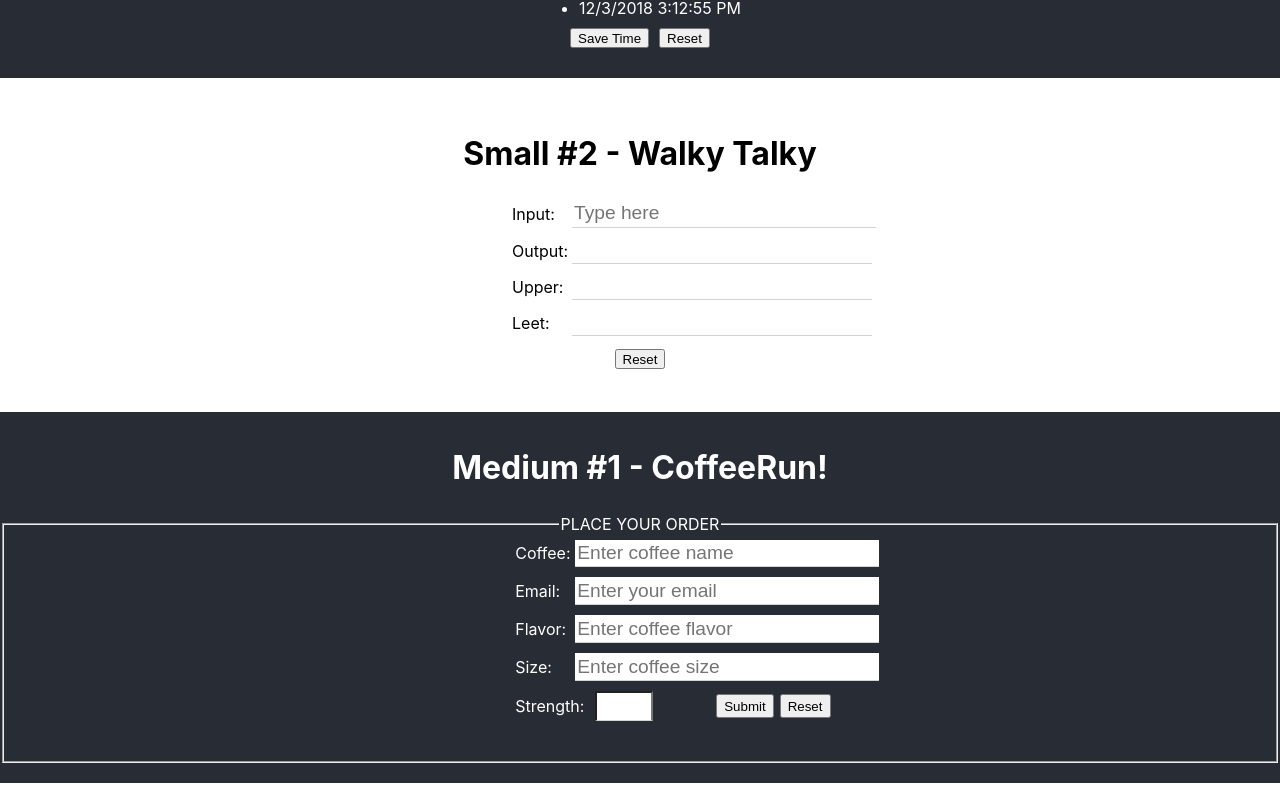
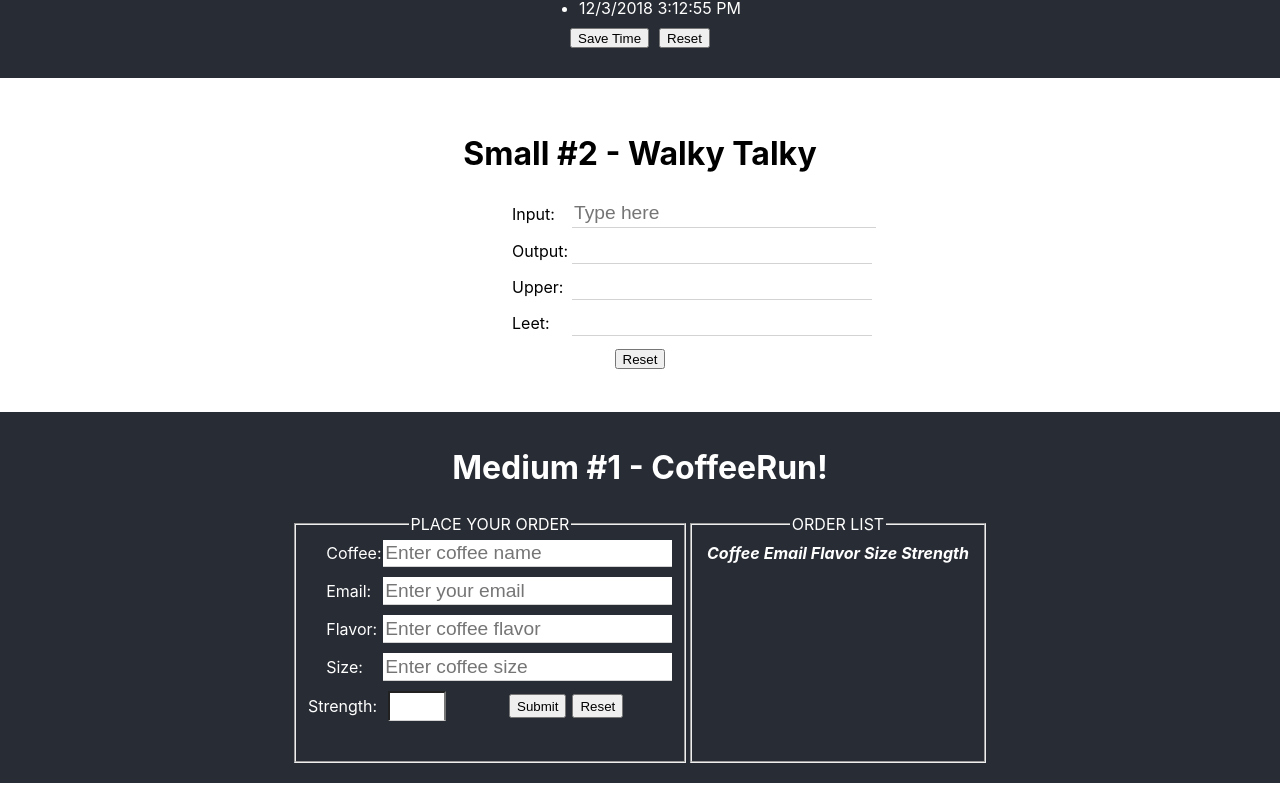
Before and after one commit to GFore/dc-React-Scoreboard, a React (Create React App) app: page / in a window 1280 px wide. Shown: the part 571-1374 px from the top of the page. Built offline with nearby package versions, Linux system fonts and the light colour scheme.

Commit message:
adds Order list disply for CoffeeRun #1

```diff
--- a/src/CoffeeForm.js
+++ b/src/CoffeeForm.js
@@ -14,14 +14,15 @@ class CoffeeForm extends Component {
   render() {
     return (
         <div>
-            <form action="https://dc-coffeerun.herokuapp.com/api/coffeeOrders" method="POST" data-form>
+            {/* <form action="https://dc-coffeerun.herokuapp.com/api/coffeeOrders" method="POST" data-form> */}
+            <form onSubmit={this._handleSubmit}>
             <fieldset >
                 <legend> PLACE YOUR ORDER</legend>
-                <div className="talky">
-                    <label className="talky-label" htmlFor="coffee">Coffee: </label>
+                <div className="cof">
+                    <label className="cof-label" htmlFor="coffee">Coffee: </label>
                     <input
                         id="coffee"
-                        className="talky-text"
+                        className="cof-text"
                         value={this.state.formCoffee}
                         onChange={(event) => this._onChange("formCoffee", event.target.value)}
                         placeholder="Enter coffee name"
@@ -29,11 +30,11 @@ class CoffeeForm extends Component {
                     />
                     <br />
                 </div>
-                <div className="talky">
-                    <label className="talky-label" htmlFor="email">Email: </label>
+                <div className="cof">
+                    <label className="cof-label" htmlFor="email">Email: </label>
                     <input
                         id="email"
-                        className="talky-text"
+                        className="cof-text"
                         value={this.state.formEmail}
                         onChange={(event) => this._onChange("formEmail", event.target.value)}
                         placeholder="Enter your email"
@@ -41,11 +42,11 @@ class CoffeeForm extends Component {
                     />
                     <br />
                 </div>
-                <div className="talky">
-                    <label className="talky-label" htmlFor="flavor">Flavor: </label>
+                <div className="cof">
+                    <label className="cof-label" htmlFor="flavor">Flavor: </label>
                     <input
                         id="flavor"
-                        className="talky-text"
+                        className="cof-text"
                         value={this.state.formFlavor}
                         onChange={(event) => this._onChange("formFlavor", event.target.value)}
                         placeholder="Enter coffee flavor"
@@ -53,11 +54,11 @@ class CoffeeForm extends Component {
                     />
                     <br />
                 </div>
-                <div className="talky">
-                    <label className="talky-label" htmlFor="size">Size: </label>
+                <div className="cof">
+                    <label className="cof-label" htmlFor="size">Size: </label>
                     <input
                         id="size"
-                        className="talky-text"
+                        className="cof-text"
                         value={this.state.formSize}
                         onChange={(event) => this._onChange("formSize", event.target.value)}
                         placeholder="Enter coffee size"
@@ -66,11 +67,11 @@ class CoffeeForm extends Component {
                     <br />
                 </div>
                 <div className="coffeeRunFormButtons">
-                    <div className="strength">
-                        <label className="talky-label" htmlFor="strength">Strength: </label>
+                    <div className="cof-strength">
+                        <label className="cof-label" htmlFor="strength">Strength: </label>
                         <input
                             id="strength"
-                            className="talky-num"
+                            className="cof-num"
                             value={this.state.formStrength}
                             onChange={(event) => this._onChange("formStrength", event.target.value)}
                             type="number"
@@ -79,7 +80,7 @@ class CoffeeForm extends Component {
                             />
                     </div>
                     <div className="btnGroup">
-                        <button onClick={() => this._handleSubmit()}>Submit</button>
+                        <button>Submit</button>
                         <button onClick={(event) => this._handleReset(event)}>Reset</button>
                     </div>
                 </div>
@@ -97,8 +98,13 @@ class CoffeeForm extends Component {
         });
     };
 
-    _handleReset = (e) => {
+    _handleSubmit = (e) => {
         e.preventDefault();
+        this.props.handleSubmit(this.state);
+        this._handleReset();
+    }
+
+    _handleReset = () => {
         this.setState({
             formCoffee: "",
             formEmail: "",
--- /dev/null
+++ b/src/CoffeeList.js
@@ -0,0 +1,35 @@
+import React from 'react';
+
+const CoffeeList = (props) => {
+    return (
+        <fieldset>
+            <legend> ORDER LIST </legend>
+            <table>
+                <thead>
+                    <tr>
+                        <td>Coffee</td>
+                        <td>Email</td>
+                        <td>Flavor</td>
+                        <td>Size</td>
+                        <td>Strength</td>
+                    </tr>
+                </thead>
+                <tbody>
+                    {props.orders.map((item, index) => {
+                        return (
+                                <tr key={index}>
+                                    <td>{item.formCoffee}</td>
+                                    <td>{item.formEmail}</td>
+                                    <td>{item.formFlavor}</td>
+                                    <td>{item.formSize}</td>
+                                    <td>{item.formStrength}</td>
+                                </tr>
+                        );
+                    })}
+                </tbody>
+            </table>
+        </fieldset>
+    );
+};
+
+export default CoffeeList;
--- a/src/CoffeeRuns.js
+++ b/src/CoffeeRuns.js
@@ -1,6 +1,6 @@
 import React, { Component } from 'react';
 import CoffeeForm from './CoffeeForm';
-// import TimeStamp from './TimeStamp';
+import CoffeeList from './CoffeeList';
 
 class CoffeeRuns extends Component {
   constructor(props) {
@@ -13,10 +13,18 @@ class CoffeeRuns extends Component {
     return (
         <div className="Exercise evenEx">
             <h2>Medium #1 - CoffeeRun!</h2>
-            <CoffeeForm />
-
+            <div className="coffeeRunContainer">
+                <CoffeeForm handleSubmit={this._submitOrder} />
+                <CoffeeList orders={this.state.orders} />
+            </div>
         </div>
     );
+  }
+
+  _submitOrder = (order) => {
+      this.setState({
+        orders: [...this.state.orders, order]
+      });
   }
 
 }
--- a/src/index.css
+++ b/src/index.css
@@ -65,23 +65,6 @@ button {
   text-align: center;
 }
 
-.coffeeRunFormButtons{
-  margin-left: 40%;
-  margin-bottom: 10px;
-  text-align: left;
-  display: flex;
-  align-items: center;
-}
-
-.coffeeRunFormButtons .btnGroup{
-  margin-left: 40px;
-}
-
-.strength {
-  display: flex;
-  align-items: center
-}
-
 .talky {
   margin-left: 40%;
   margin-bottom: 10px;
@@ -107,7 +90,54 @@ button {
   font-size: 1.2em;
 }
 
-.talky-num {
+.coffeeRunContainer {
+  display: flex;
+  justify-content: center;
+  flex-wrap: wrap;
+}
+
+.cof {
+  margin-left: 5%;
+  margin-bottom: 10px;
+  /* width: 66%; */
+  text-align: left;
+  display: flex;
+  align-items: center;
+}
+
+.cof input {
+  border: none;
+  border-bottom: solid 1px lightgray;
+}
+
+.cof-label {
+  width: 60px;
+}
+
+.cof-text {
+  border-bottom: solid 1px lightgray;
+  width: 300px;
+  height: 1.3em;
+  font-size: 1.2em;
+}
+
+.coffeeRunFormButtons{
+  margin-bottom: 10px;
+  text-align: left;
+  display: flex;
+  align-items: center;
+}
+
+.coffeeRunFormButtons .btnGroup {
+  margin-left: 40px;
+}
+
+.cof-strength {
+  display: flex;
+  align-items: center
+}
+
+.cof-num {
   border-bottom: solid 1px lightgray;
   width: 50px;
   height: 1.3em;
@@ -115,3 +145,16 @@ button {
   margin-left: 20px;
   margin-right: 20px;
 }
+
+td:nth-child(1), td:nth-child(2) {
+  text-align: left;
+}
+
+thead {
+  font-style: italic;
+  font-weight: bolder;
+}
+
+tbody {
+  overflow: scroll;
+}
```
